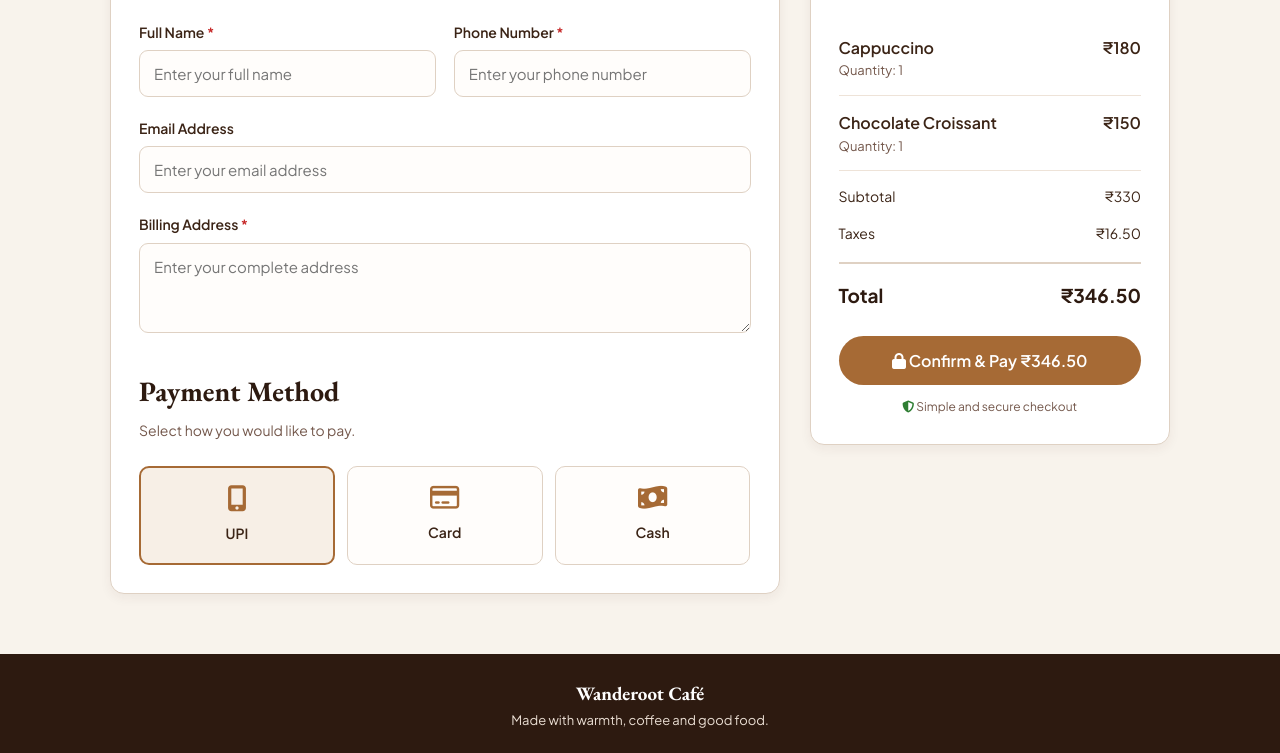
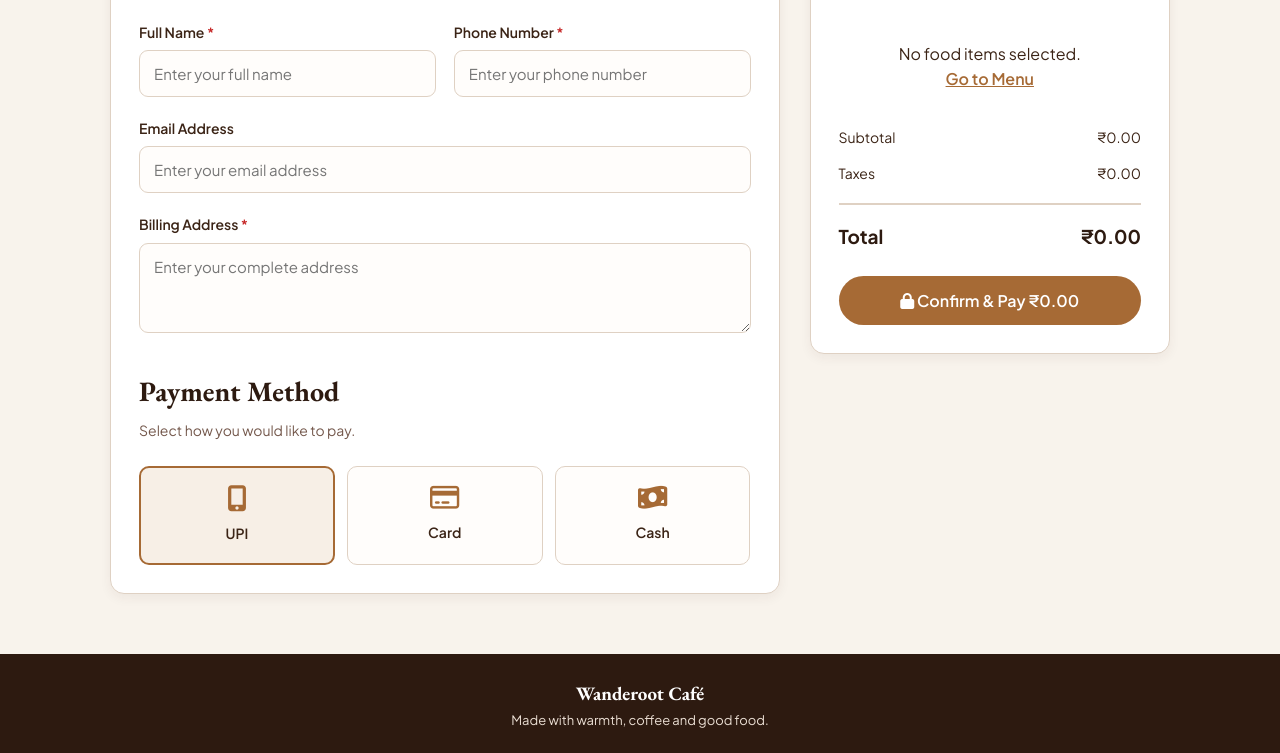
Before and after one commit to MayankPradhan-hub/Wanderoot-Cafe, a plain HTML site: page billing.html in a window 1280 px wide. Both pictures are taken after a click on the element "UPI". Shown: the part 454-1207 px from the top of the page. Drawn offline with nearby package versions, Linux system fonts and the light colour scheme.

Commit message:
Complete billing and payment integration

```diff
--- a/billing.html
+++ b/billing.html
@@ -799,132 +799,30 @@
             Please check your order before paying.
         </p>
 
+<div id="orderItems"></div>
 
-
-        <!-- ITEM 1 -->
-
-        <div class="order-item">
-
-            <div>
-
-                <div class="item-name">
-                    Cappuccino
+<div class="bill-row">
+    <span>Subtotal</span>
+    <span id="subtotalAmount">₹0</span>
 </div>
 
-                <div class="quantity">
-                    Quantity: 1
+<div class="bill-row">
+    <span>Taxes</span>
+    <span id="taxAmount">₹0</span>
 </div>
 
+<div class="bill-row total">
+    <span>Total</span>
+    <span id="totalAmount">₹0</span>
 </div>
-
-
-            <div class="price">
-                ₹180
-            </div>
-
-        </div>
-
-
-
-        <!-- ITEM 2 -->
-
-        <div class="order-item">
-
-            <div>
-
-                <div class="item-name">
-                    Chocolate Croissant
-                </div>
-
-                <div class="quantity">
-                    Quantity: 1
-                </div>
-
-            </div>
-
-
-            <div class="price">
-                ₹150
-            </div>
-
-        </div>
-
-
-
-        <!-- SUBTOTAL -->
-
-        <div class="bill-row">
-
-            <span>
-                Subtotal
-            </span>
-
-            <span>
-                ₹330
-            </span>
-
-        </div>
-
-
-
-        <!-- TAX -->
-
-        <div class="bill-row">
-
-            <span>
-                Taxes
-            </span>
-
-            <span>
-                ₹16.50
-            </span>
-
-        </div>
-
-
-
-        <!-- TOTAL -->
-
-        <div class="bill-row total">
-
-            <span>
-                Total
-            </span>
-
-            <span>
-                ₹346.50
-            </span>
-
-        </div>
-
-
-
-        <!-- CONFIRM BUTTON -->
 
 <button
     class="pay-button"
     onclick="completeOrder()"
 >
-
     <i class="fa-solid fa-lock"></i>
-
-            Confirm & Pay ₹346.50
-
+    Confirm & Pay <span id="payAmount">₹0</span>
 </button>
-
-
-
-        <div class="secure-text">
-
-            <i class="fa-solid fa-shield-halved"></i>
-
-            Simple and secure checkout
-
-        </div>
-
-
-    </aside>
-
 
 
     <!-- =========================
@@ -993,32 +891,114 @@
 
     // PAYMENT SELECTION
 
-    function selectPayment(element, method) {
+  // =====================================
+// LOAD ORDER FROM MENU
+// =====================================
+
+function loadOrder() {
+
+    // Get selected food items from Menu page
+    const order =
+        JSON.parse(localStorage.getItem("wanderootOrder")) || [];
+
+    const orderItems =
+        document.getElementById("orderItems");
+
+    let subtotal = 0;
+
+    orderItems.innerHTML = "";
 
 
-        // Find all payment options
-        const options =
-            document.querySelectorAll(".payment-option");
+    // If customer has not selected any food
+    if (order.length === 0) {
+
+        orderItems.innerHTML = `
+            <div style="padding: 20px 0; text-align: center;">
+                <p>No food items selected.</p>
+
+                <a href="menu.html"
+                   style="color: #a66a35; font-weight: 600;">
+                    Go to Menu
+                </a>
+            </div>
+        `;
+
+    } else {
+
+        // Show every selected item
+        order.forEach(function(item) {
+
+            const itemTotal =
+                item.price * item.quantity;
+
+            subtotal += itemTotal;
 
 
-        // Remove previous selection
-        options.forEach(function(option) {
+            orderItems.innerHTML += `
+                <div class="order-item">
 
-            option.classList.remove("selected");
+                    <div>
+
+                        <div class="item-name">
+                            ${item.name}
+                        </div>
+
+                        <div class="quantity">
+                            ₹${item.price} × ${item.quantity}
+                        </div>
+
+                    </div>
+
+                    <div class="price">
+                        ₹${itemTotal.toFixed(2)}
+                    </div>
+
+                </div>
+            `;
 
         });
-
-
-        // Highlight new selection
-        element.classList.add("selected");
-
-
-        // Remember selected payment method
-        selectedPayment = method;
 
     }
 
 
+    // Calculate 5% tax
+    const tax = subtotal * 0.05;
+
+
+    // Calculate final amount
+    const total = subtotal + tax;
+
+
+    // Show amounts on Billing page
+    document.getElementById("subtotalAmount").textContent =
+        "₹" + subtotal.toFixed(2);
+
+    document.getElementById("taxAmount").textContent =
+        "₹" + tax.toFixed(2);
+
+    document.getElementById("totalAmount").textContent =
+        "₹" + total.toFixed(2);
+
+    document.getElementById("payAmount").textContent =
+        "₹" + total.toFixed(2);
+}
+// Run automatically when Billing page opens
+window.addEventListener("DOMContentLoaded", loadOrder);
+// PAYMENT METHOD
+
+function selectPayment(element, method) {
+
+    const paymentOptions =
+        document.querySelectorAll(".payment-option");
+
+    paymentOptions.forEach(function(option) {
+        option.classList.remove("selected");
+    });
+
+    element.classList.add("selected");
+
+    selectedPayment = method;
+}
 
     // CONFIRM ORDER
 
```
Also changed, not shown: menu.html (+51 -4 lines), reservation.html (+4 -0 lines). Lines whose indentation alone changed are shown as unchanged.
